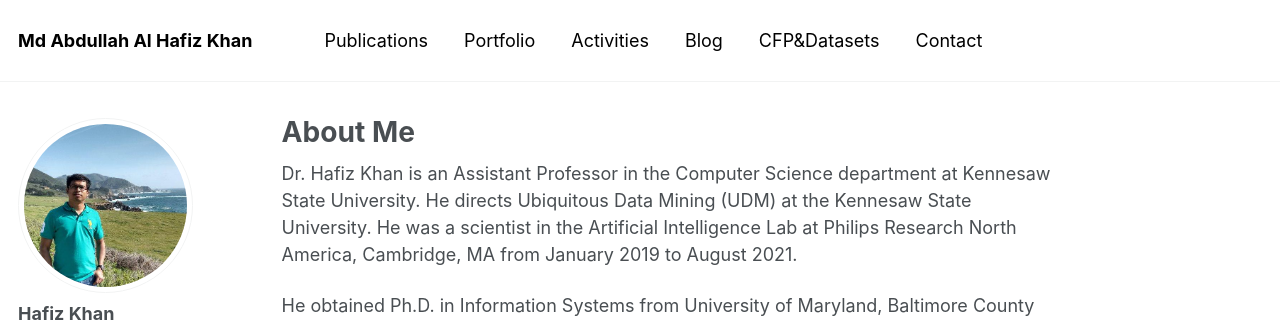
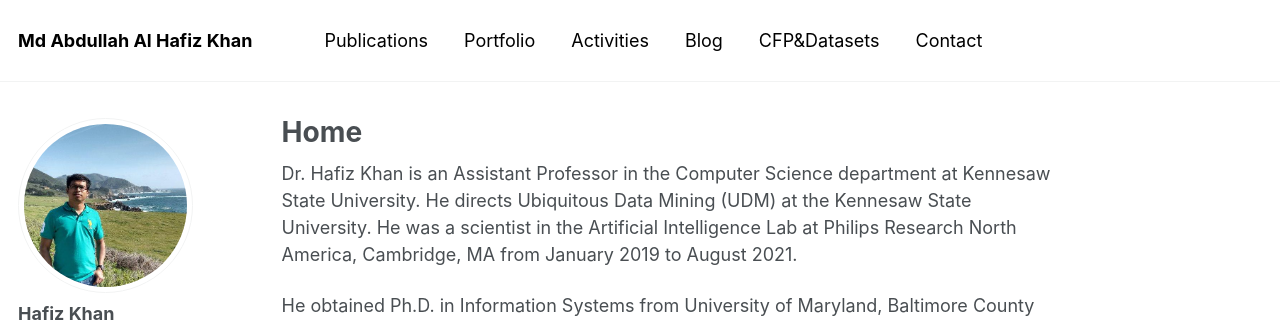
Before and after one commit to ahafizk/ahafizk.github.io, a Jekyll site: the page built from _pages/about.md, in a window 1280 px wide. Shown: the top 322 px of the page. Built offline with Jekyll 4.4.1, drawn with Linux system fonts in a browser that asks for light colours; some web fonts are replaced.

Commit message:
Update about.md

```diff
--- a/_pages/about.md
+++ b/_pages/about.md
@@ -1,7 +1,7 @@
 ---
 permalink: /
-title: "About Me"
-excerpt: "About me"
+title: "Home"
+excerpt: "Home"
 author_profile: true
 redirect_from:
   - /about/
```
